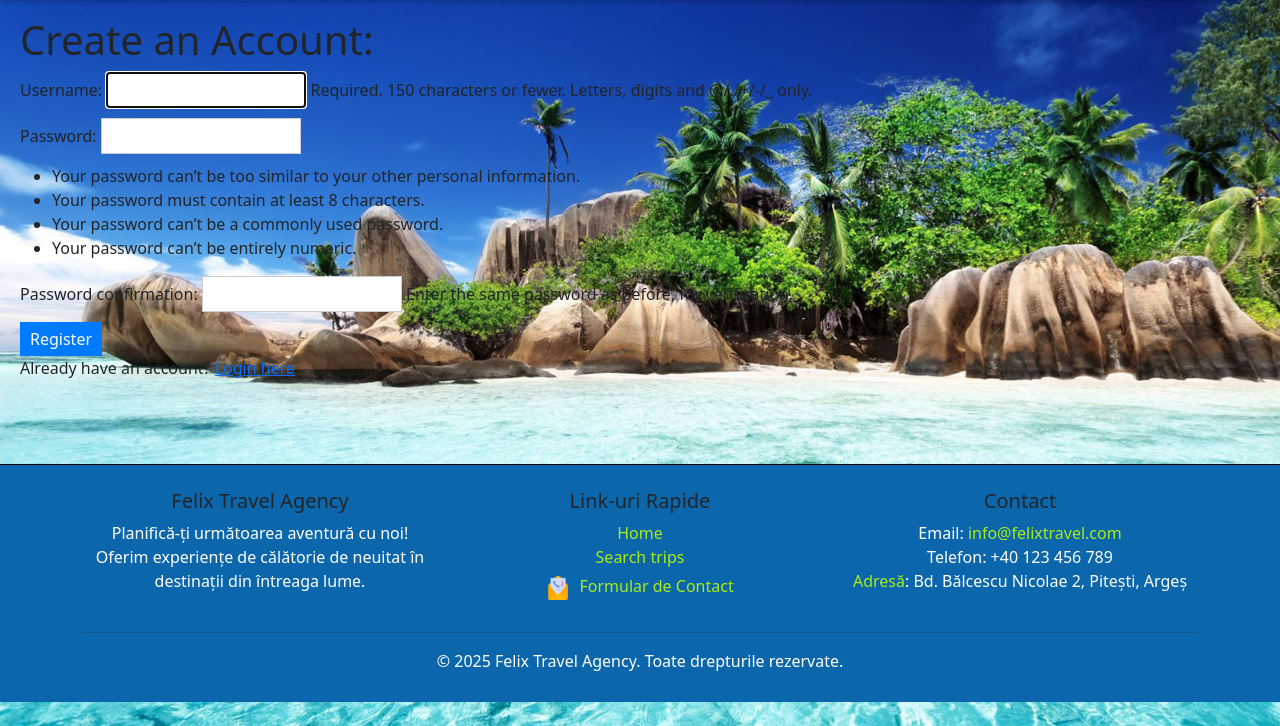
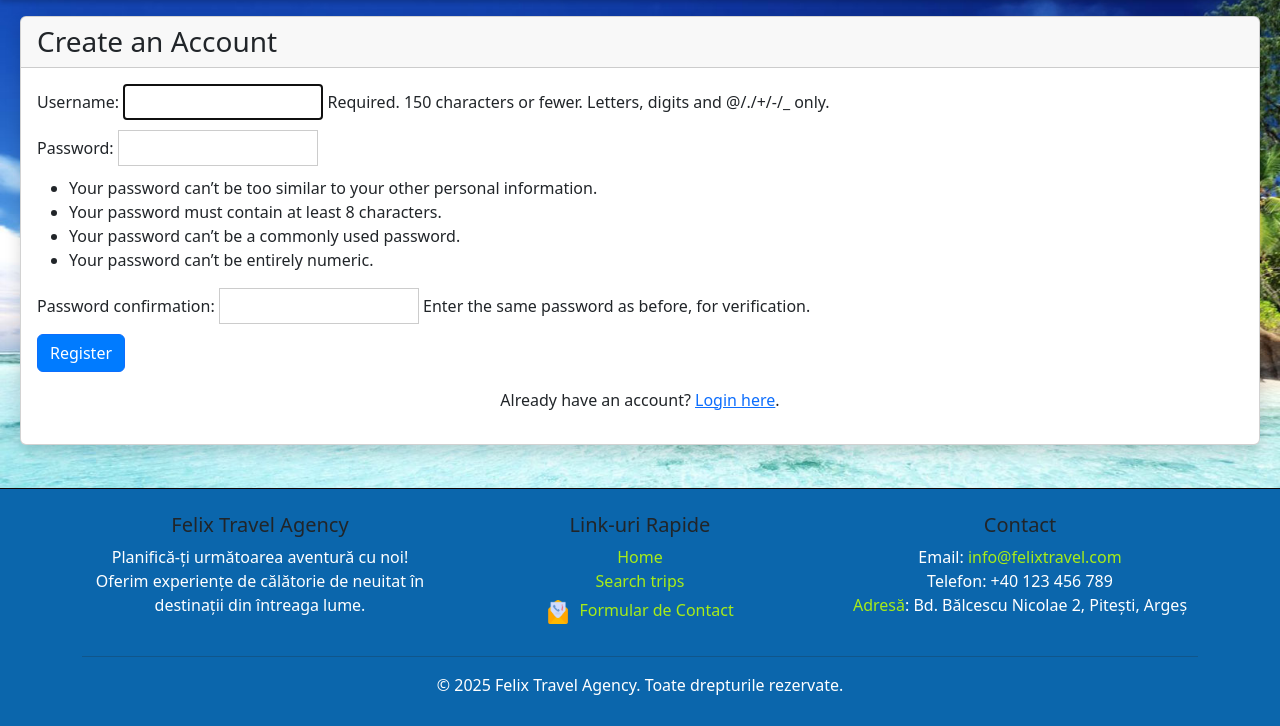
Before and after one commit to felixbadea/django-trip, a Django app: page /register/ in a window 1280 px wide. Shown: the part 74-800 px from the top of the page. Run offline with Django 4.2, Linux system fonts and the light colour scheme; some libraries are stand-ins or nearby versions.

Commit message:
rezolvat pozitie footer pe pagini

```diff
--- a/travel_agency/trips/templates/footer.html
+++ b/travel_agency/trips/templates/footer.html
@@ -1,5 +1,5 @@
 {% load static %}
-<footer class="footer py-4 mt-5">
+<footer class="footer py-4 mt-5" style="margin-top: auto !important">
     <div class="container">
         <div class="row">
             <!-- Despre noi -->
--- a/travel_agency/trips/templates/trips/registration/register.html
+++ b/travel_agency/trips/templates/trips/registration/register.html
@@ -4,16 +4,26 @@
 {% block title %}Register{% endblock %}
 
 {% block content %}
-    <h1>Create an Account:</h1>
+    <div class="login-card card shadow">
+    <div class="card-header">
+        <h3 class="mb-0">Create an Account</h3>
+    </div>
+    <div class="card-body">
         {% if messages %}
             {% for message in messages %}
-            <p class="{% if message.tags %}{{ message.tags }}{% endif %}">{{ message }}</p>
+                <div class="alert {% if message.tags %}alert-{{ message.tags }}{% endif %}" role="alert">
+                    {{ message }}
+                </div>
             {% endfor %}
         {% endif %}
         <form method="post">
             {% csrf_token %}
             {{ form.as_p }}
-        <button type="submit">Register</button>
+            <button type="submit" class="btn btn-primary">Register</button>
         </form>
-    <p>Already have an account? <a href="{% url 'login' %}">Login here</a>.</p>
+        <p class="mt-3 text-center">
+            Already have an account? <a href="{% url 'login' %}">Login here</a>.
+        </p>
+    </div>
+</div>
 {% endblock %}
```
Also changed, not shown: travel_agency/trips/templates/trips/registration/login.html (+14 -4 lines). Lines whose indentation alone changed are shown as unchanged.
